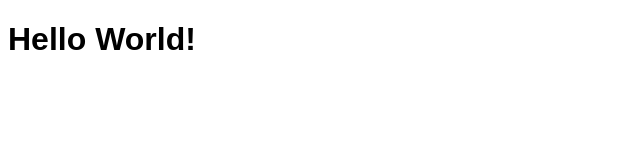
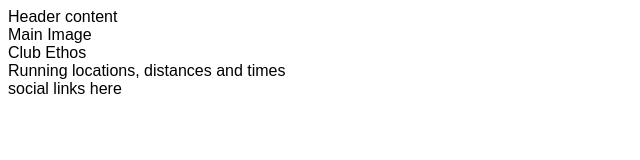
Before and after one commit to URiem/love-running, a plain HTML site: page index.html in a window 1280 px wide. Shown: the whole page, without its empty margins (0-640 px from the left). Drawn offline with Linux system fonts and the light colour scheme.

Commit message:
Add core structure

```diff
--- a/index.html
+++ b/index.html
@@ -11,6 +11,10 @@
     <title>Love Running</title>
 </head>
 <body>
-    <h1>Hello World!</h1>
+    <header>Header content</header>
+    <section>Main Image</section>
+    <section>Club Ethos</section>
+    <section>Running locations, distances and times</section>
+    <footer>social links here</footer>
 </body>
 </html>
```
